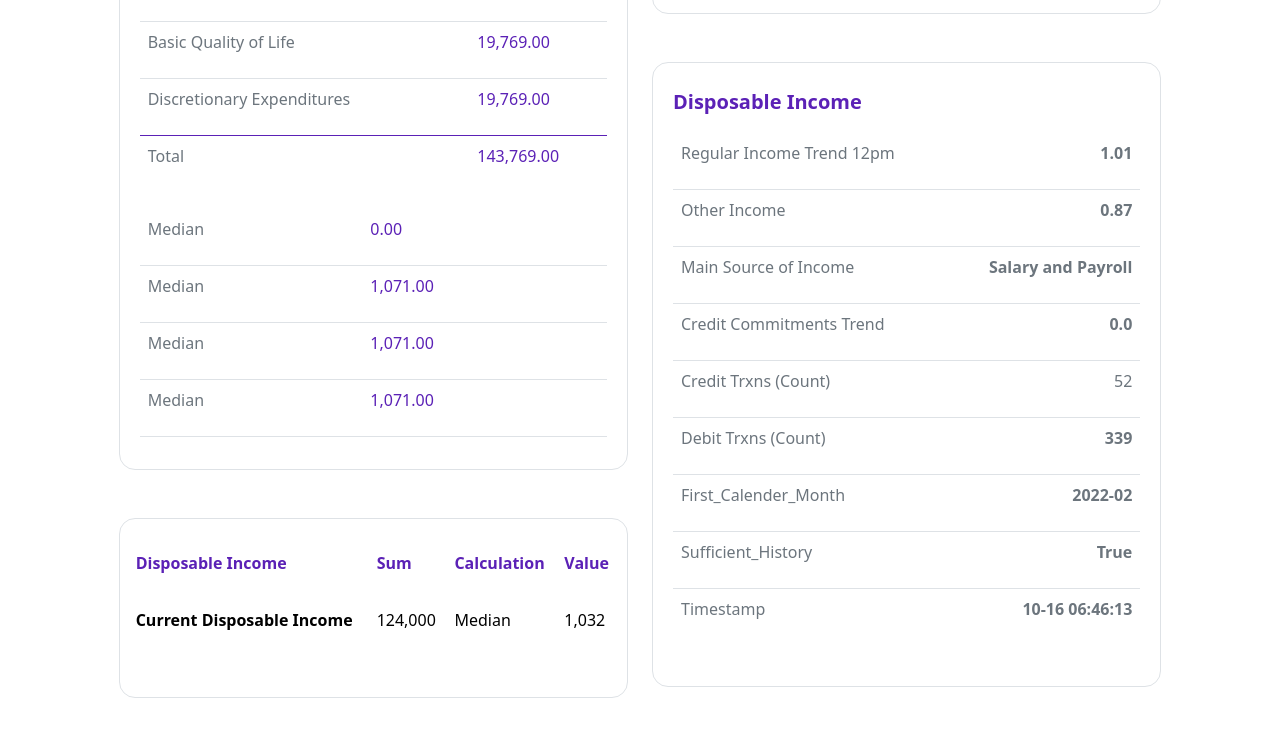
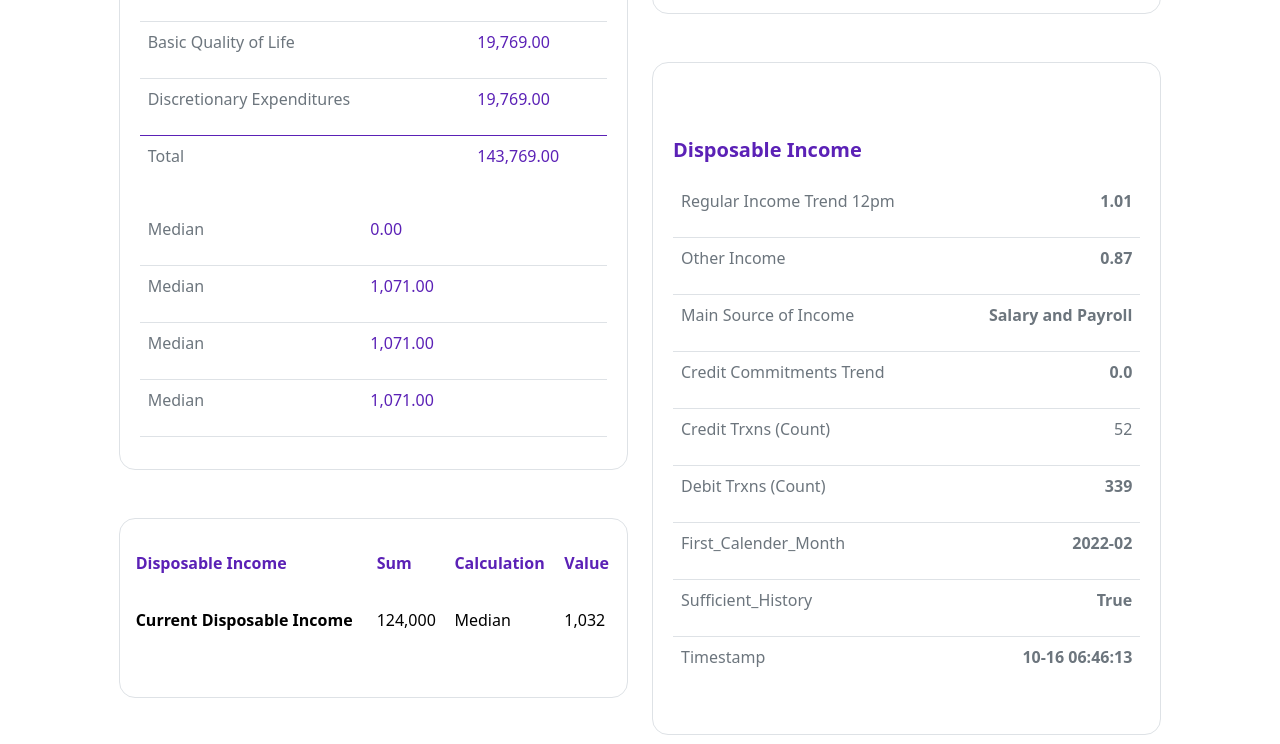
Before and after one commit to IAM-Rana-Ahmad/Subhan-Bhai-Assignment, a plain HTML site: page index.html in a window 1280 px wide. Shown: the part 809-1553 px from the top of the page. Drawn offline with nearby package versions, Linux system fonts and the light colour scheme.

Commit message:
second commit

```diff
--- a/index.html
+++ b/index.html
@@ -537,7 +537,7 @@
 
                 <!-- Second Container of Right Section -->
                 <div class="class border rounded-2xl mt-5 py-4 px-2">
-                    <div class="container-fluid">
+                    <div class="container-fluid pt-5">
 
                         <p class="text-purple-800 fs-5 fw-bold">Disposable Income</p>
 
```
